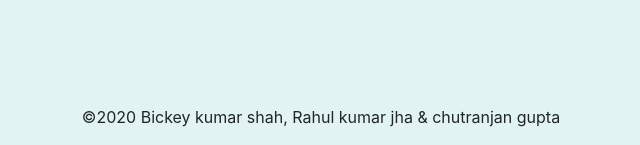
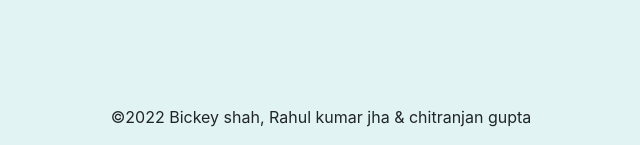
Before and after one commit to Bickey1436/BDA-Project, a Flask app: page / in a window 1280 px wide. Shown: the part 709-854 px from the top of the page, without its empty margins (319-959 px from the left). Run offline with Flask 2, Linux system fonts and the light colour scheme; parts of the project's set-up code (start-up, migrations or seed data) failed here and were passed over; some libraries are stand-ins or nearby versions.

Commit message:
Update home.html

```diff
--- a/templates/home.html
+++ b/templates/home.html
@@ -160,7 +160,7 @@
 
         <br>
         <br>
-        <p>©2020  Bickey kumar shah, Rahul kumar jha & chutranjan gupta</p>
+        <p>©2022 Bickey shah, Rahul kumar jha & chitranjan gupta</p>
 
     </div>
 
```
